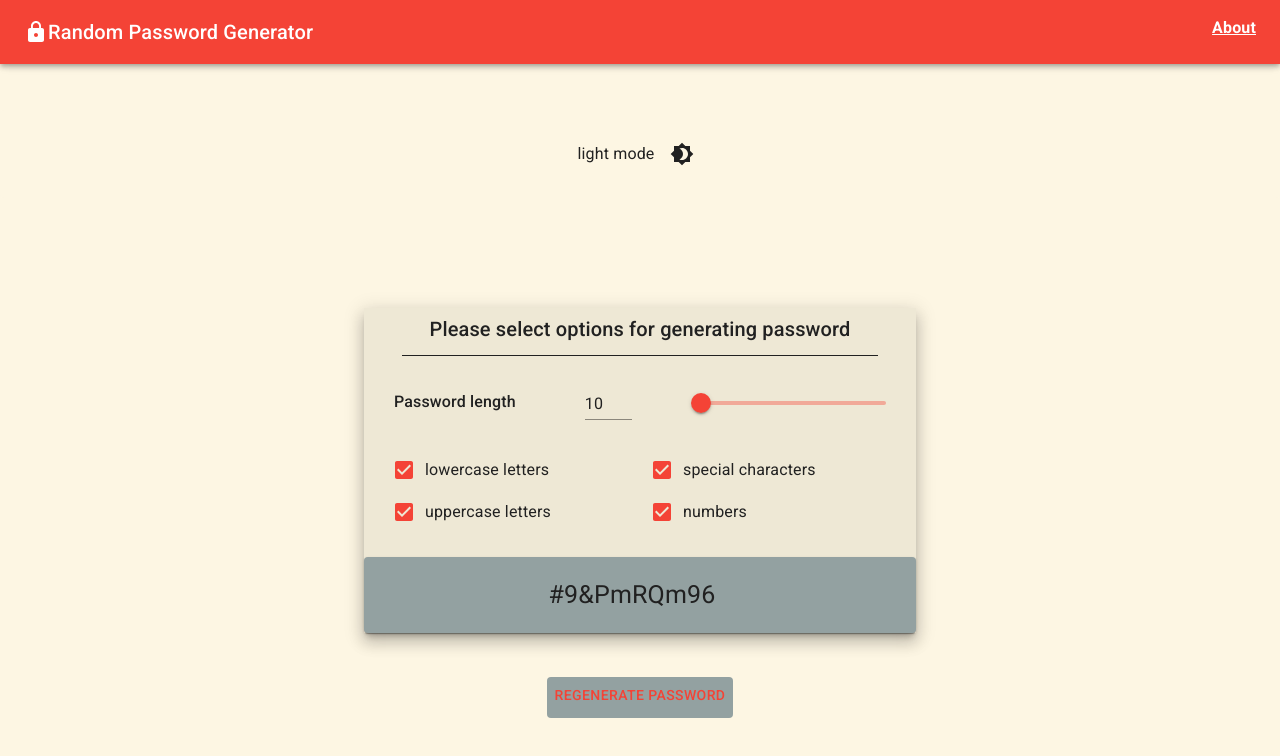
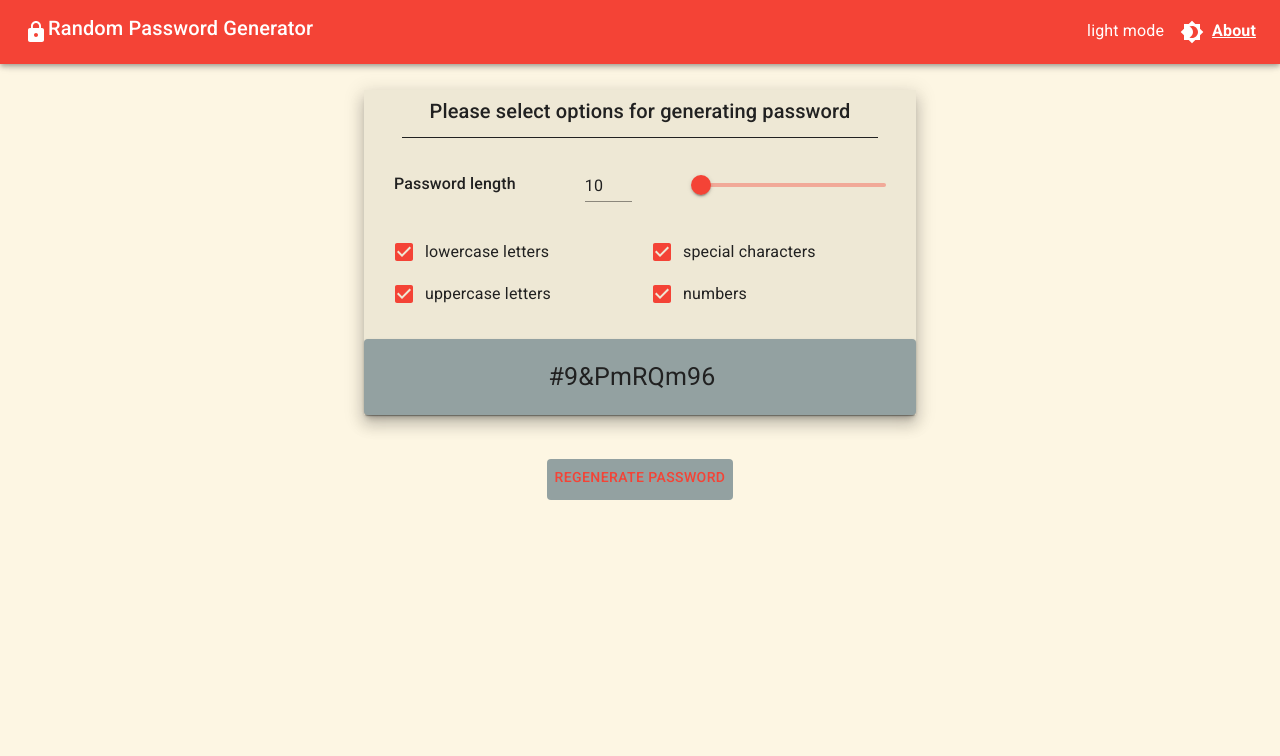
Before and after one commit to szaster/Password-Generator, a React (Create React App) app: page / in a window 1280 px wide. Shown: the top 756 px of the page. Built offline with nearby package versions, Linux system fonts and the light colour scheme; the HTML template or start-up script is replaced by a standard one.

Commit message:
some style bug fix

```diff
--- a/src/pages/About.jsx
+++ b/src/pages/About.jsx
@@ -20,13 +20,13 @@ const useStyles = makeStyles((theme) => ({
   clickableIconIn: {
     color: "blue",
     "&:hover": {
-      color: "yellow",
+      color: "lime",
     },
   },
   clickableIconGh: {
     color: "black",
     "&:hover": {
-      color: "yellow",
+      color: "lime",
     },
   },
 }));
@@ -38,7 +38,7 @@ export function About() {
   console.log(location);
   return (
     <div className={classes.root}>
-      <Container style={{ paddingTop: 100 }} maxWidth="sm" m={1}>
+      <Container style={{ paddingTop: 90 }} maxWidth="sm" m={1}>
         <Paper elevation={10} outlined square m={50}>
           <Typography component="div" variant="subtitle1" gutterBottom>
             <Box
@@ -134,7 +134,6 @@ export function About() {
             padding={1}
             m={1}
           >
-            Connect with me:
             <LinkedInIcon
               onClick={(event) =>
                 (window.location.href =
--- a/src/pages/Home.jsx
+++ b/src/pages/Home.jsx
@@ -4,7 +4,6 @@ import { makeStyles } from "@mui/styles";
 import RegeneratePasswordButton from "./components/RegenerateButton";
 import { Paper, Container } from "@mui/material";
 import { PasswordDisplay } from "./components/PasswordDisplay";
-import { BoxedThemeToggle } from "./components/BoxedThemeToggle";
 
 export const useStyles = makeStyles((theme) => ({
   root: {
@@ -81,9 +80,8 @@ export function Home() {
   }
 
   return (
-    <div className="App" style={{ paddingTop: 110 }}>
-      <BoxedThemeToggle />
-      <Container style={{ paddingTop: 110 }} maxWidth="sm" m={10}>
+    <div className="App">
+      <Container style={{ paddingTop: 90 }} maxWidth="sm" m={1}>
         <Paper
           elevation={10}
           outlined
--- a/src/pages/components/BoxedThemeToggle.jsx
+++ b/src/pages/components/BoxedThemeToggle.jsx
@@ -11,18 +11,7 @@ export function BoxedThemeToggle() {
   const colorMode = React.useContext(ColorModeContext);
 
   return (
-    <Box
-      sx={{
-        display: "flex",
-        width: "100%",
-        alignItems: "center",
-        justifyContent: "center",
-        bgcolor: "background.default",
-        color: "text.primary",
-        borderRadius: 1,
-        p: 3,
-      }}
-    >
+    <>
       {theme.palette.mode} mode
       <IconButton
         sx={{ ml: 1 }}
@@ -35,6 +24,6 @@ export function BoxedThemeToggle() {
           <Brightness4Icon />
         )}
       </IconButton>
-    </Box>
+    </>
   );
 }
--- a/src/pages/components/Header.js
+++ b/src/pages/components/Header.js
@@ -3,6 +3,7 @@ import LockIcon from "@mui/icons-material/Lock";
 import { makeStyles } from "@mui/styles";
 import { AppBar, Typography, Toolbar } from "@mui/material";
 import { Link, useLocation, BrowserRouter as Router } from "react-router-dom";
+import { BoxedThemeToggle } from "./BoxedThemeToggle";
 
 const useStyles = makeStyles(() => ({
   title: {
@@ -10,7 +11,7 @@ const useStyles = makeStyles(() => ({
   },
   layout: {
     display: "flex",
-    flexGrow: 1,
+    flexGrow: 20,
     justifyContent: "space-between",
   },
 }));
@@ -37,10 +38,10 @@ function HeaderLink(props) {
 
 export function Header() {
   const location = useLocation();
-  console.log("Location", location);
   const classes = useStyles();
 
   return (
+    <div>
       <AppBar position="fixed">
         <Toolbar>
           <LockIcon />
@@ -48,11 +49,14 @@ export function Header() {
             <Typography className={classes.title} variant="h6" component="h1">
               Random Password Generator
             </Typography>
+
             <div>
+              <BoxedThemeToggle />
               <HeaderLink pathname={location.pathname} />
             </div>
           </div>
         </Toolbar>
       </AppBar>
+    </div>
   );
 }
```
Also changed, not shown: src/App.js (+1 -13 lines). Lines whose indentation alone changed are shown as unchanged.
